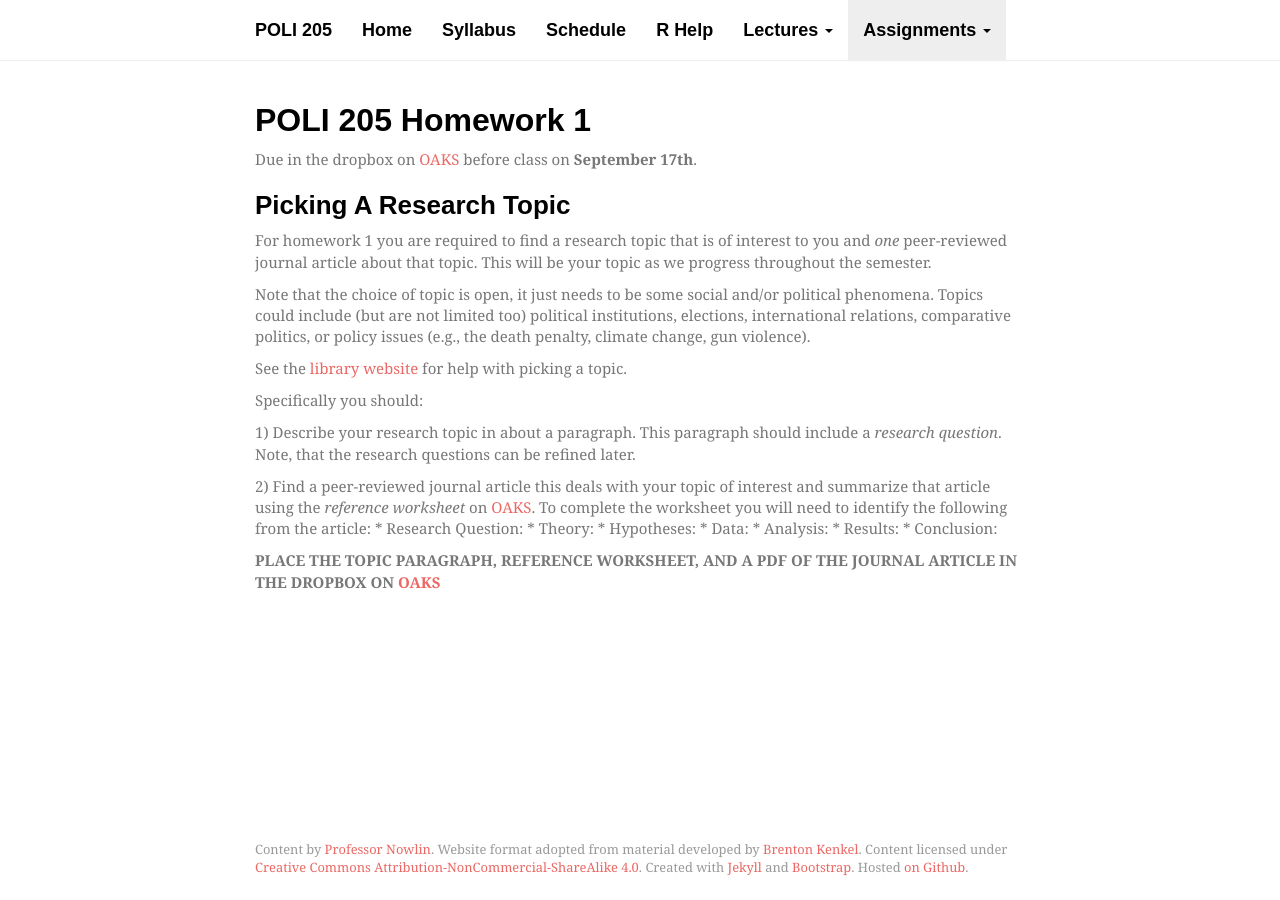
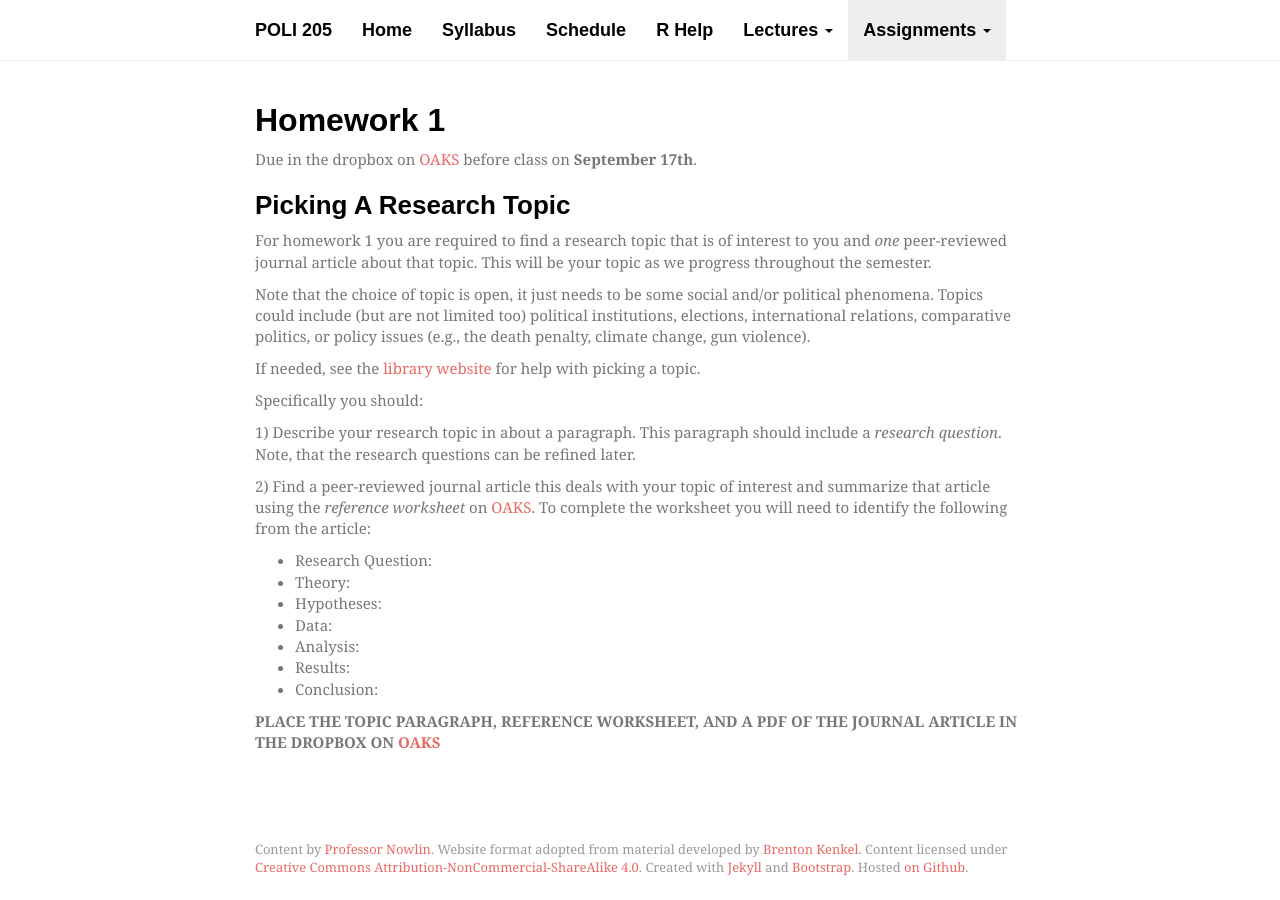
Before and after one commit to mnowlin/poli205, a Jekyll site: the page built from _assignments/04-homework1.md, in a window 1280 px wide. Built offline with Jekyll 4.4.1, drawn with Linux system fonts in a browser that asks for light colours; nearby versions of some CDN libraries; some web fonts are replaced; a file with an impossible date is left out.

Commit message:
add homework 1

```diff
--- a/_assignments/04-homework1.md
+++ b/_assignments/04-homework1.md
@@ -1,5 +1,5 @@
 ---
-title: POLI 205 Homework 1
+title: Homework 1
 ---
 
 Due in the dropbox on [OAKS](https://lms.cofc.edu/) before class on **September 17th**.
@@ -11,19 +11,20 @@ For homework 1 you are required to find a research topic that is of interest to
 
 Note that the choice of topic is open, it just needs to be some social and/or political phenomena. Topics could include (but are not limited too) political institutions, elections, international relations, comparative politics, or policy issues (e.g., the death penalty, climate change, gun violence).
 
-See the [library website](http://libguides.library.cofc.edu/c.php?g=230844&p=1533020) for help with picking a topic.
+If needed, see the [library website](http://libguides.library.cofc.edu/c.php?g=230844&p=1533020) for help with picking a topic.
 
 Specifically you should:
 
 1) Describe your research topic in about a paragraph. This paragraph should include a _research question_. Note, that the research questions can be refined later.
 
 2) Find a peer-reviewed journal article this deals with your topic of interest and summarize that article using the _reference worksheet_ on [OAKS](https://lms.cofc.edu). To complete the worksheet you will need to identify the following from the article:
-    * Research Question:
-    * Theory:
-    * Hypotheses:
-    * Data:
-    * Analysis:
-    * Results:
-    * Conclusion:
+
+* Research Question:
+* Theory:
+* Hypotheses:
+* Data:
+* Analysis:
+* Results:
+* Conclusion:
 
 __PLACE THE TOPIC PARAGRAPH, REFERENCE WORKSHEET, AND A PDF OF THE JOURNAL ARTICLE IN THE DROPBOX ON [OAKS](https://lms.cofc.edu)__
```
